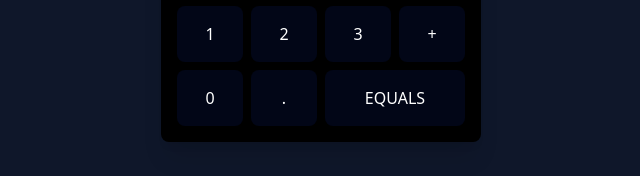
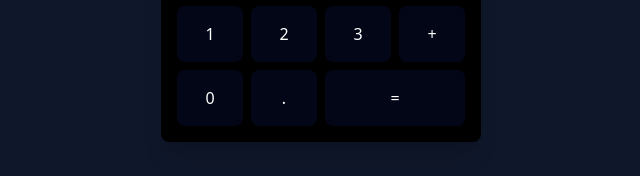
Before and after one commit to LuizCtrl/ReactCalculator, a React (Vite) app: page / in a window 1280 px wide. Shown: the part 513-689 px from the top of the page, without its empty margins (319-959 px from the left). Built offline with nearby package versions, Linux system fonts and the light colour scheme.

Commit message:
Adjust of "equals" button

```diff
--- a/package.json
+++ b/package.json
@@ -15,7 +15,8 @@
     "postcss": "^8.4.49",
     "react": "^18.3.1",
     "react-dom": "^18.3.1",
-    "tailwindcss": "^3.4.15"
+    "tailwindcss": "^3.4.15",
+    "vercel": "^39.1.2"
   },
   "devDependencies": {
     "@eslint/js": "^9.15.0",
--- a/src/components/Buttons.jsx
+++ b/src/components/Buttons.jsx
@@ -2,7 +2,7 @@ const Button = ({label = 'undefined', changeDisplay}) => {
     return (
         <button
             className={`p-4 rounded-lg bg-slate-950 hover:bg-slate-900
-                ${label === 'EQUALS' ? 'col-span-2' : ''}`} onClick={() => changeDisplay(label)}
+                ${label === '=' ? 'col-span-2' : ''}`} onClick={() => changeDisplay(label)}
         >
             {label}
         </button>
--- a/src/components/Pad.jsx
+++ b/src/components/Pad.jsx
@@ -6,7 +6,7 @@ const Pad = ({ display, setDisplay }) => {
         '7', '8', '9', '*',
         '4', '5', '6', '-',
         '1', '2', '3', '+',
-        '0', '.', 'EQUALS'
+        '0', '.', '='
     ];
 
     const handleCLick = (button) => {
@@ -15,7 +15,7 @@ const Pad = ({ display, setDisplay }) => {
             setDisplay('');
         } else if (button === 'C') {
             setDisplay(display.slice(0, -1));
-        } else if (button === 'EQUALS') {
+        } else if (button === '=') {
             try {
                 let result = eval(display);
                 result = result.toString().split('.')[1]?.length > 2 ? result.toFixed(2) : result
```
Also changed, not shown: 1 other file (tests, documents, lock files or other folders).
